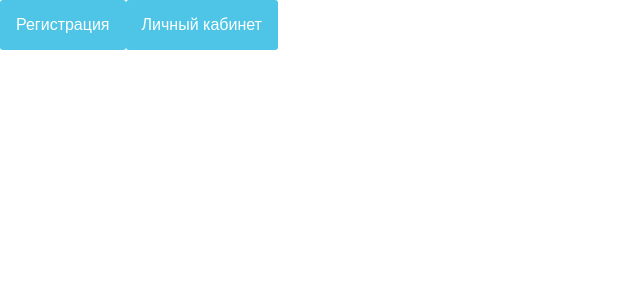
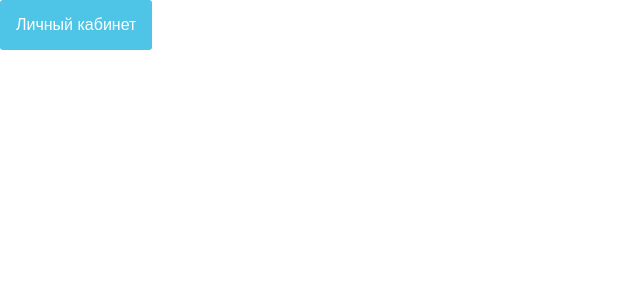
Before and after one commit to AlexandrVinogradov/React-Login-and-Registration-modal-windows, a React (Create React App) app: page / in a window 1280 px wide. Shown: the top 300 px of the page, without its empty margins (0-640 px from the left). Built offline with nearby package versions, Linux system fonts and the light colour scheme.

Commit message:
popups link

```diff
--- a/src/App.js
+++ b/src/App.js
@@ -10,10 +10,10 @@ class App extends Component {
   };
 
   toggleEnerModal = () => {
-    this.setState(state => ({ isEnterOpen: !state.isEnterOpen }));
+    this.setState(state => ({ isEnterOpen: !state.isEnterOpen, isRegistrationOpen: false }));
   };
   toggleRegistrationModal = () => {
-    this.setState(state => ({ isRegistrationOpen: !state.isRegistrationOpen }));
+    this.setState(state => ({ isRegistrationOpen: !state.isRegistrationOpen, isEnterOpen: false }));
   };
 
   render() {
@@ -27,21 +27,23 @@ class App extends Component {
         <div id='Registration'></div>
         <main>
 
-          <button onClick={this.toggleRegistrationModal}>Регистрация</button>
-          {this.state.isRegistrationOpen &&
-            <Registration onClose={this.toggleRegistrationModal}>
-              <h1>Регистрация</h1>
-              <button>Зарегистрироваться</button>
-            </Registration>
-          }
-
           <button onClick={this.toggleEnerModal}>Личный кабинет</button>
           {this.state.isEnterOpen &&
             <EnterToAccountModal onClose={this.toggleEnerModal}>
               <h1>Личный кабинет</h1>
-              <button>Зарегистрироваться</button>
+              <button onClick={this.toggleRegistrationModal} >Зарегистрироваться</button>
             </EnterToAccountModal>
           }
+
+
+          {this.state.isRegistrationOpen &&
+            <Registration onClose={this.toggleRegistrationModal}>
+              <h1>Регистрация</h1>
+              <button onClick={this.toggleEnerModal} >Войти в личный кабинет</button>
+            </Registration>
+          }
+
+
         </main>
       </div>
     );
```
